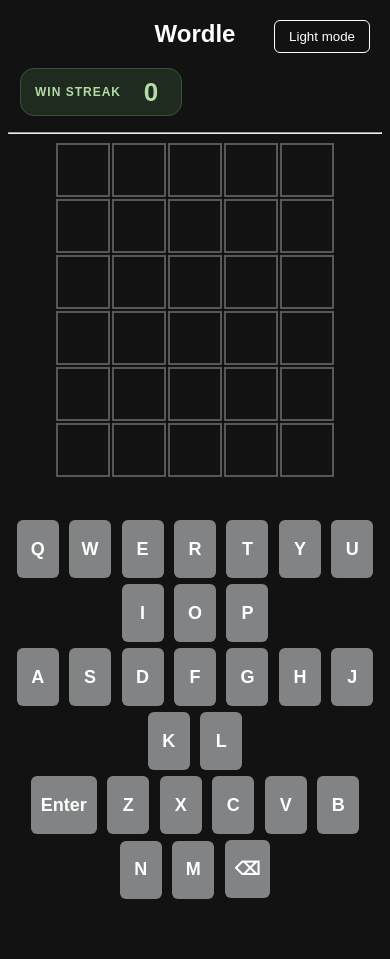
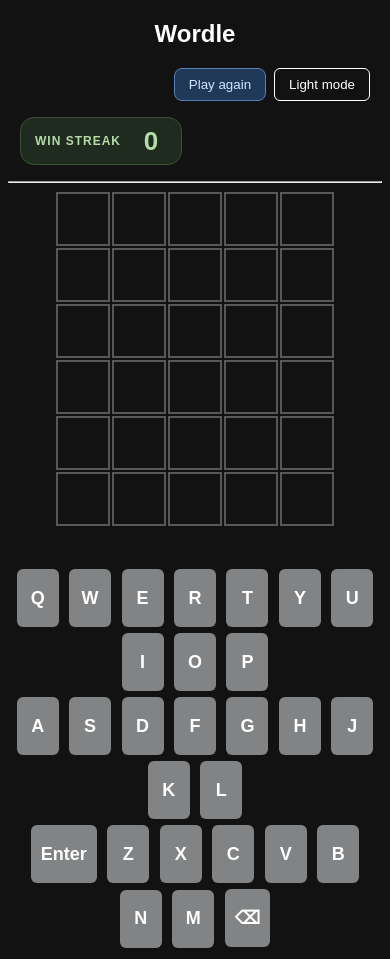
Before and after one commit to plxnetarium/Wordle, a website with bundled scripts: page index.html in a window 390 px wide. Both pictures are taken after a click on the button "Dark Mode". Before the commit the page ends 910 px from the top, so only its background shows below. Built offline with nearby package versions, Linux system fonts and the light colour scheme; a script that the page names is missing.

Commit message:
added reset button (play again)

```diff
--- a/app.js
+++ b/app.js
@@ -24,10 +24,15 @@ const keyboardEl = document.querySelectorAll('.key');
 const rows = document.querySelectorAll('.row')
 const themeToggle = document.querySelector('#darkBtn');
 const winStreakEl = document.querySelector('#win-streak');
+const playAgainBtn = document.querySelector('#play-again');
 winStreakEl.textContent = winStreak;
 console.log(keyboardEl)
 
 /*-------------------------------- Functions --------------------------------*/
+
+function playAgain() {
+    window.location.reload();
+}
 
 function updateKey(letter, status) {
     const key = document.querySelector(
@@ -145,6 +150,8 @@ function game() {
 
 /*----------------------------- Event Listeners -----------------------------*/
 
+playAgainBtn.addEventListener('click', playAgain);
+
 keyboardEl.forEach(button => button.addEventListener('click', userInput))
 
 
--- a/index.html
+++ b/index.html
@@ -18,7 +18,10 @@
 <body>
     <nav>
     <h1 id="title">Wordle</h1>
-    <button id="darkBtn">Dark Mode</button>
+    <div class="game-controls">
+        <button id="play-again" type="button">Play again</button>
+        <button id="darkBtn">Dark Mode</button>
+    </div>
     </nav>
     <p class="streak-counter"><span class="streak-label">Win streak</span><span id="win-streak" aria-live="polite">0</span></p>
     <hr>
--- a/style.css
+++ b/style.css
@@ -32,6 +32,38 @@ body{
     text-transform: uppercase;
 }
 
+.game-controls {
+    position: absolute;
+    top: 20px;
+    right: 20px;
+    display: flex;
+    align-items: center;
+    gap: 8px;
+}
+
+#play-again {
+    padding: 8px 14px;
+    border: 1px solid #8fb4ed;
+    border-radius: 8px;
+    background: #e5efff;
+    color: #234e91;
+    cursor: pointer;
+}
+
+#play-again:hover {
+    background: #cddfff;
+}
+
+body.dark-mode #play-again {
+    background: #203959;
+    border-color: #547fb8;
+    color: #d4e6ff;
+}
+
+body.dark-mode #play-again:hover {
+    background: #2e4d75;
+}
+
 #win-streak {
     min-width: 32px;
     font-size: 26px;
@@ -47,6 +79,11 @@ body.dark-mode .streak-counter {
 }
 
 @media (max-width: 600px) {
+    .game-controls {
+        position: static;
+        justify-content: flex-end;
+        margin: 0 12px 16px;
+    }
     .streak-counter {
         position: static;
         width: fit-content;
@@ -147,16 +184,13 @@ body.dark-mode .streak-counter {
 }
 
 #darkBtn{
-    margin-bottom: 12px;
+    margin-bottom: 0;
     padding: 8px 14px;
     border: 1px solid currentColor;
     border-radius: 6px;
     background: transparent;
     color: inherit;
     cursor: pointer;
-    position: absolute;
-    top: 20px;
-    right: 20px;
 }
 #darkBtn:hover{
     background-color: #CBD2DF;
```
